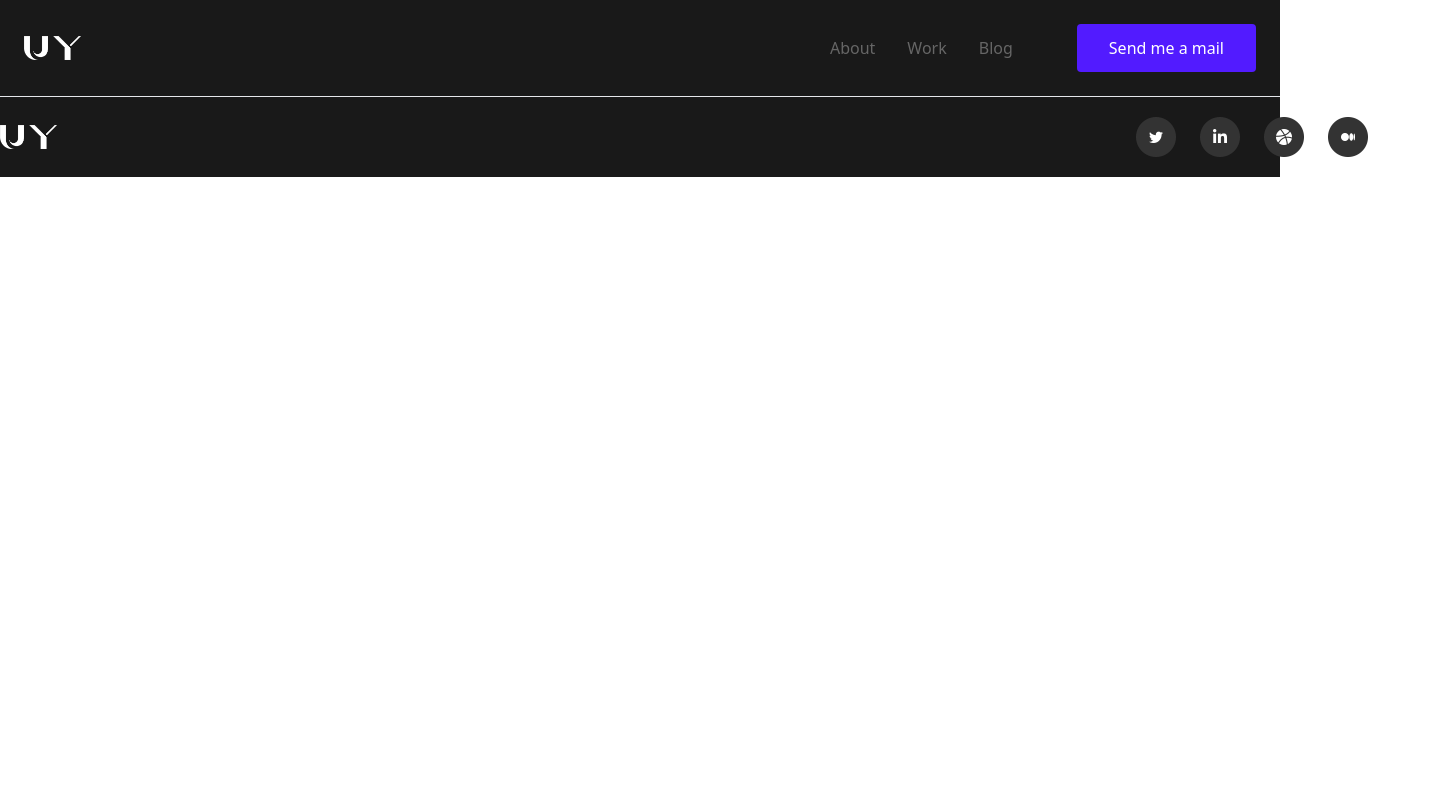
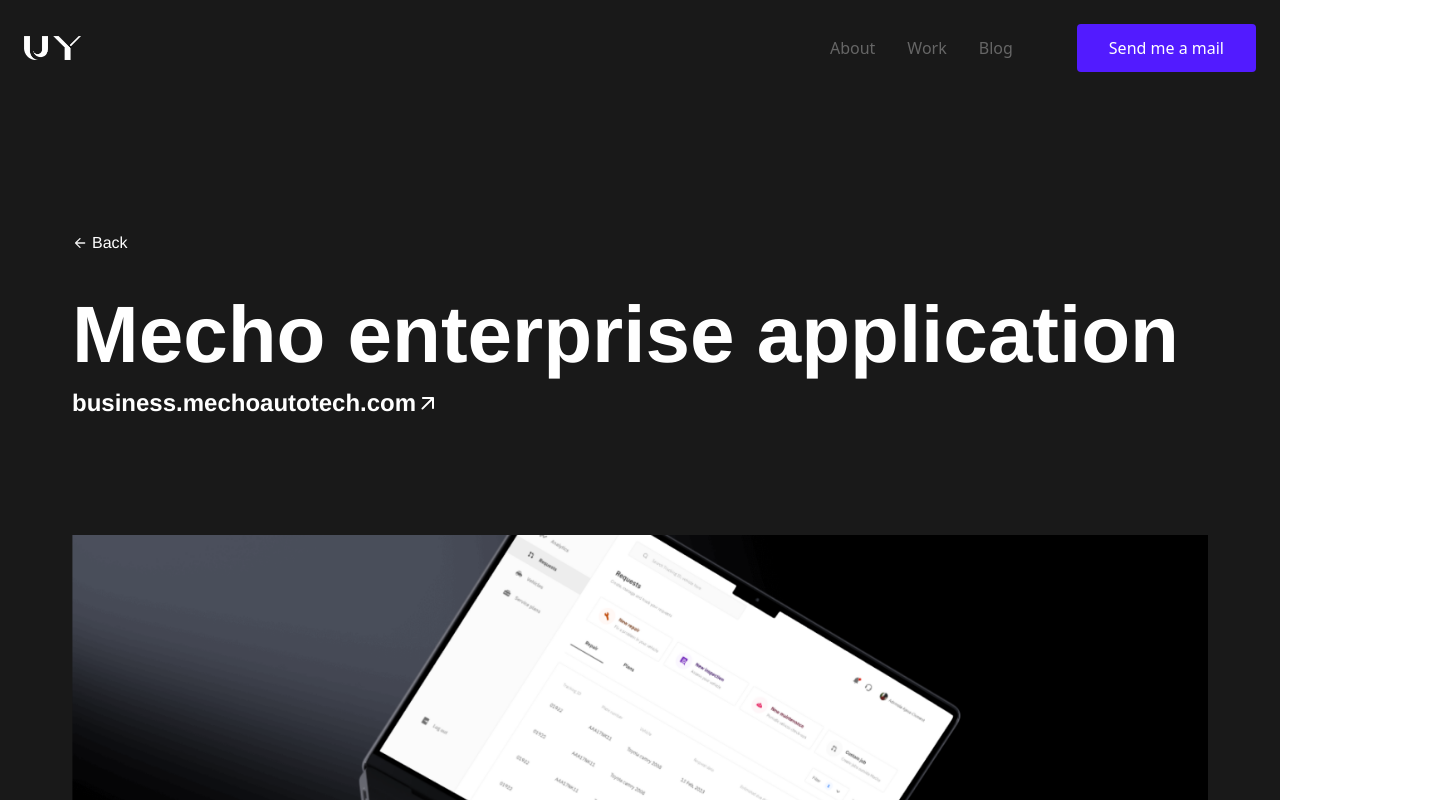
Before and after one commit to Muqtadirat/uy-portfolio, a React (Create React App) app: page /mechoEnterpriseComp/mechoEnterprise in a window 1280 px wide. Shown: the top 800 px of the page, 1440 px wide, since content can reach past the window. Built offline with nearby package versions, Linux system fonts and the light colour scheme.

Commit message:
Routed mecho Enterprise

```diff
--- a/src/components/CustomRoutes.js
+++ b/src/components/CustomRoutes.js
@@ -5,6 +5,7 @@ import Aufera from "./auferaComp/Aufera";
 import Acomart from "./acomartComp/Acomart";
 import Parkstar from "./parkstarComp/Parkstar";
 import Moovas from "./moovasComp/Moovas";
+import MechoEnterprise from "./mechoEnterpriseComp/MechoEnterprise";
 
 function CustomRoutes() {
   return (
@@ -14,6 +15,7 @@ function CustomRoutes() {
       <Route path="/acomartComp/acomart" element={<Acomart />} />
       <Route path="/parkstarComp/parkstar" element={<Parkstar />} />
       <Route path="/moovasComp/moovas" element={<Moovas />} />
+      <Route path="/mechoEnterpriseComp/mechoEnterprise" element={<MechoEnterprise />} />
     </Routes>
   );
 }
--- a/src/components/Projects.js
+++ b/src/components/Projects.js
@@ -94,7 +94,9 @@ function Projects() {
               <SmallCard imgSrc={Moovas} imgAlt={"Parkstar"} />
             </Link>
 
-            <LargeCard imgSrc={MechoEnter} imgAlt={"Mecho Enterprise"} />
+            <Link to="/mechoEnterpriseComp/mechoEnterprise">
+              <LargeCard imgSrc={MechoEnter} imgAlt={"Mecho Enterprise"} />
+            </Link>
           </div>
         </div>
       </div>
```
